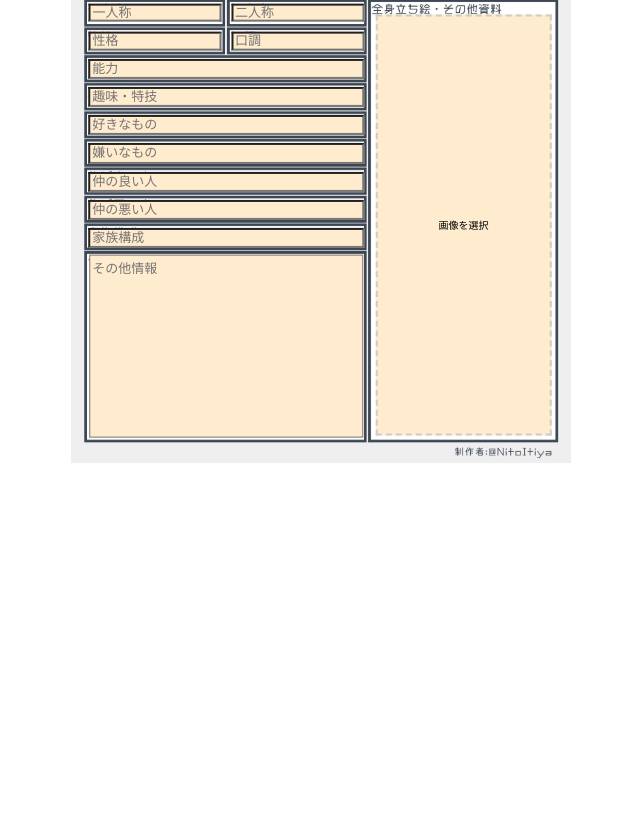
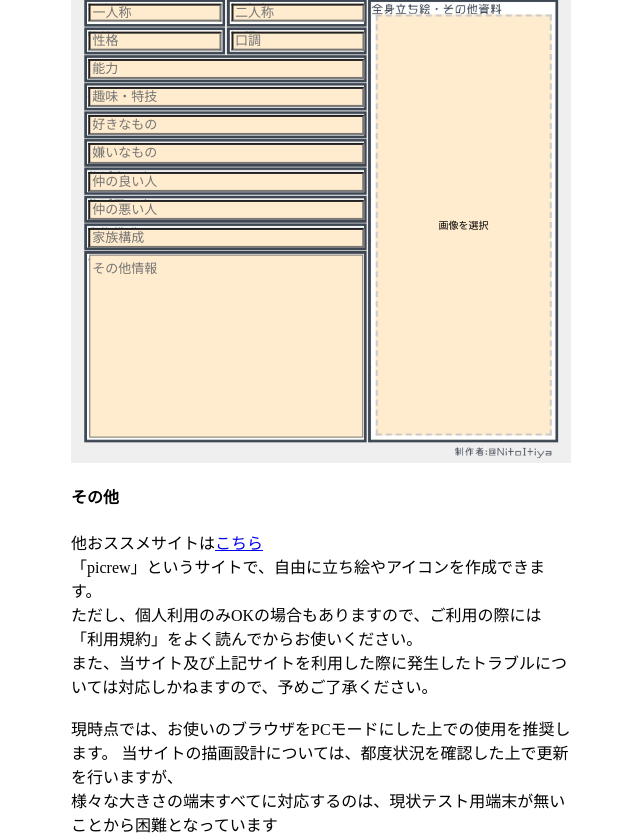
Before and after one commit to nisinosora/CharcterSheetMaker.io, a plain HTML site: page index.html in a window 1280 px wide. Shown: the part 269-1105 px from the top of the page, without its empty margins (319-959 px from the left). Before the commit the page ends 800 px from the top, so only its background shows below. Drawn offline with Linux system fonts and the light colour scheme.

Commit message:
add_ohter contents

```diff
--- a/index.html
+++ b/index.html
@@ -51,7 +51,19 @@
         <input type="file" id="file-input" accept="image/*" style="display: none;">
     </form>
   </div>
+  <canvas id="canvas" style="display:none;"></canvas>
+  <div class="center">
+    <h4>その他</h4>
+    <p>
+      他おススメサイトは<a href="https://picrew.me/ja" target="_blank">こちら</a><br>
+      「picrew」というサイトで、自由に立ち絵やアイコンを作成できます。<br>
+      ただし、個人利用のみOKの場合もありますので、ご利用の際には「利用規約」をよく読んでからお使いください。<br>
+      また、当サイト及び上記サイトを利用した際に発生したトラブルについては対応しかねますので、予めご了承ください。<br><br>
 
-  <canvas id="canvas" style="display:none;"></canvas>
+      現時点では、お使いのブラウザをPCモードにした上での使用を推奨します。
+      当サイトの描画設計については、都度状況を確認した上で更新を行いますが、<br>
+      様々な大きさの端末すべてに対応するのは、現状テスト用端末が無いことから困難となっています<br>
+    </p>
+  </div>
 </body>
 </html>
```
